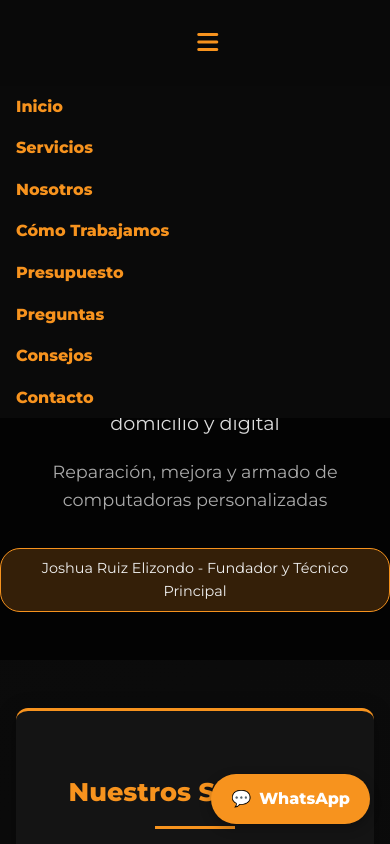
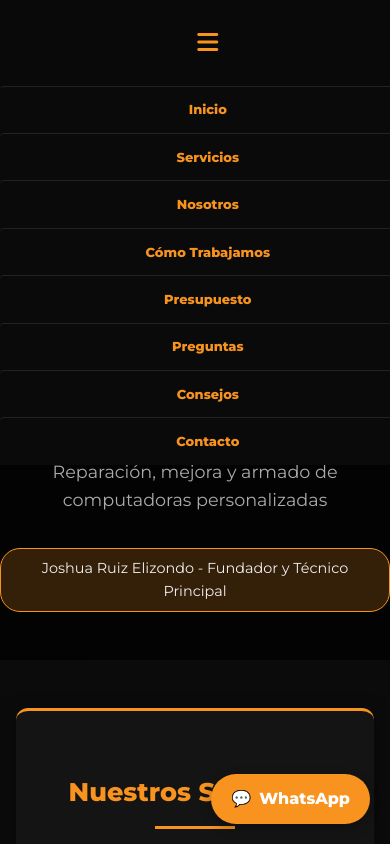
Before and after one commit to Yosyer21/proyecto-vealtech, a plain HTML site: page index.html in a window 390 px wide. Both pictures are taken after a click on the button 207 px from the left and 42 px from the top of the page. Shown: the top 844 px of the page. Drawn offline with nearby package versions, Linux system fonts and the light colour scheme.

Commit message:
Add files via upload

```diff
--- a/index.html
+++ b/index.html
@@ -587,6 +587,24 @@
     }
 
     @media (max-width: 768px) {
+
+      nav a {
+        font-size: 13px;
+        padding: 0.4rem 0.5rem;
+      }
+
+      .nav-links a {
+        border-top: 1px solid #222;
+      }
+
+      .nav-links {
+        text-align: center;
+      }
+
+      .nav-links.show a {
+        padding: 0.8rem 1rem;
+      }
+
       nav {
         flex-wrap: wrap;
         gap: 0.5rem;
@@ -656,6 +674,24 @@
     }
 
     @media (max-width: 768px) {
+
+      nav a {
+        font-size: 13px;
+        padding: 0.4rem 0.5rem;
+      }
+
+      .nav-links a {
+        border-top: 1px solid #222;
+      }
+
+      .nav-links {
+        text-align: center;
+      }
+
+      .nav-links.show a {
+        padding: 0.8rem 1rem;
+      }
+
       .nav-links {
         display: none;
         position: absolute;
```
